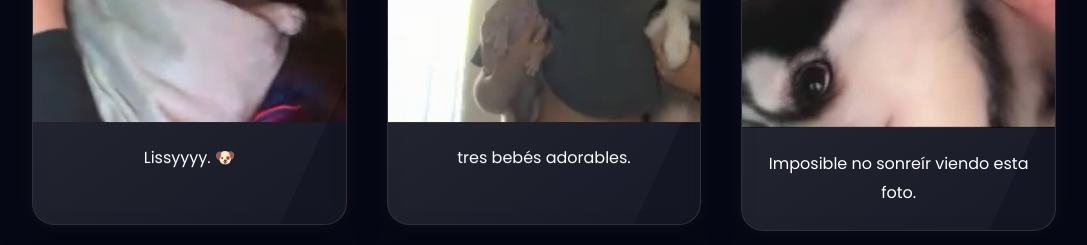
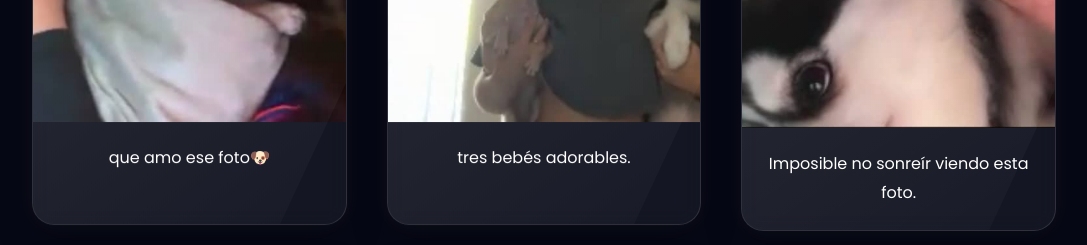
Before and after one commit to chouzou24-ctrl/escape-reality-, a plain HTML site: page index.html in a window 1280 px wide. Shown: the part 3100-3345 px from the top of the page, without its empty margins (96-1183 px from the left). Drawn offline with nearby package versions, Linux system fonts and the light colour scheme.

Commit message:
Update index.html

```diff
--- a/index.html
+++ b/index.html
@@ -178,7 +178,7 @@ Entrar a este pequeño universo ✨
 
         <div class="photo-card">
             <img src="lissy.jpeg">
-            <span> Lissyyyy. 🐶</span>
+            <span> que amo ese foto🐶</span>
         </div>
 
         <div class="photo-card">
```
